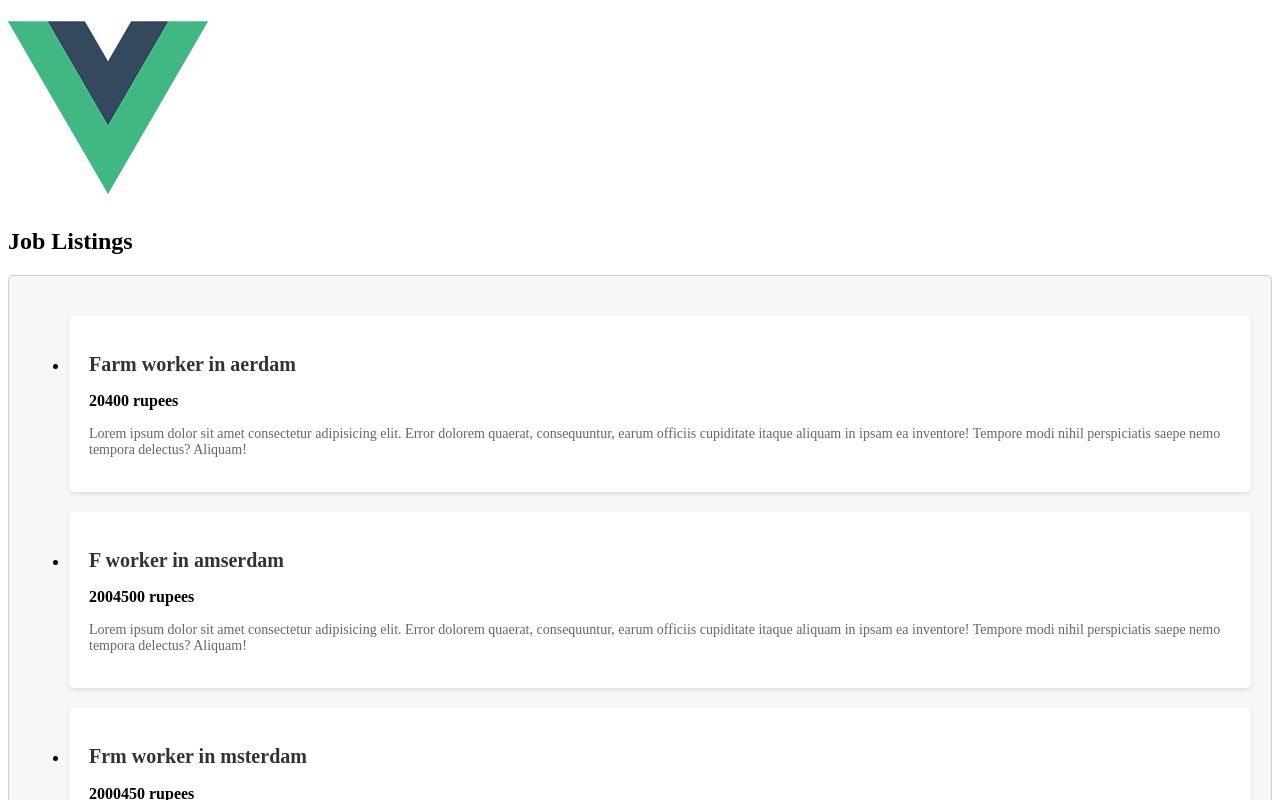
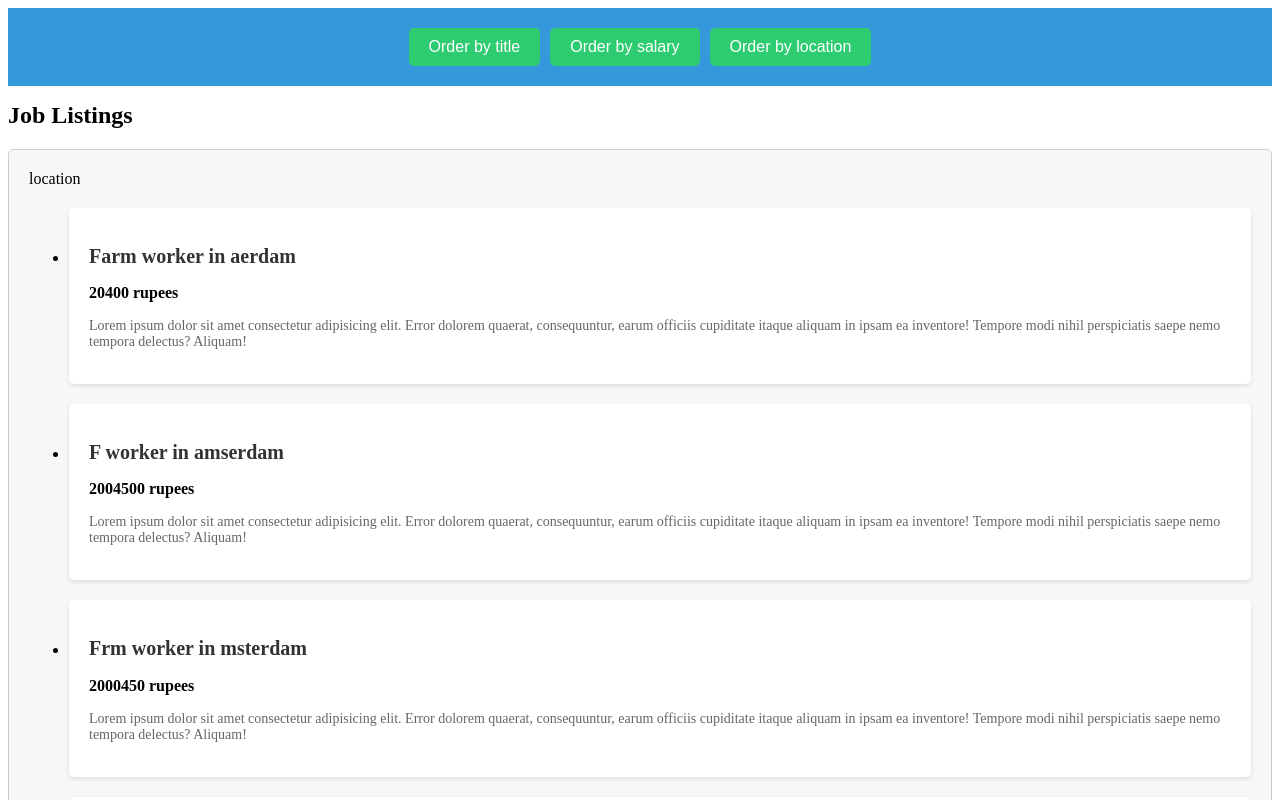
Before and after one commit to sandeep-narayana/TypeScript_With_VuE3, a Vue app in the folder typescript_vue_demo/vue_typescript_project/: page / in a window 1280 px wide. Shown: the top 800 px of the page. Built offline with nearby package versions, Linux system fonts and the light colour scheme; the HTML template or start-up script is replaced by a standard one.

Commit message:
added buttons for filter functionality - only css and props

```diff
--- a/typescript_vue_demo/vue_typescript_project/src/App.vue
+++ b/typescript_vue_demo/vue_typescript_project/src/App.vue
@@ -1,7 +1,20 @@
 <template>
-  <img alt="Vue logo" src="./assets/logo.png" />
   <div class="app">
-    <JobsList :jobs="jobs"/>
+    <header class="header">
+      <div class="order">
+        <button @click="handleClick('title')" class="button">
+          Order by title
+        </button>
+        <button @click="handleClick('salary')" class="button">
+          Order by salary
+        </button>
+        <button @click="handleClick('location')" class="button">
+          Order by location
+        </button>
+      </div>
+    </header>
+
+    <JobsList :jobs="jobs" :order="order" />
   </div>
 </template>
 
@@ -9,6 +22,7 @@
 import { defineComponent, reactive, ref, toRefs } from "vue";
 import Job from "@/types/job";
 import JobsList from "./components/JobsList.vue";
+import OrderTerm from "./types/OrderTerm";
 
 export default defineComponent({
   name: "App",
@@ -16,7 +30,6 @@ export default defineComponent({
     JobsList,
   },
   setup() {
-
     const jobs = ref<Job[]>([
       { title: "Farm worker", location: "aerdam", salary: 20400, id: "1" },
       { title: "F worker", location: "amserdam", salary: 2004500, id: "2" },
@@ -25,10 +38,42 @@ export default defineComponent({
       { title: "arm worker", location: "amerdam", salary: 2000045, id: "5" },
       { title: "rm worker", location: "terdam", salary: 200023460, id: "6" },
     ]);
-    return { jobs };
+
+    // initial order
+    const order = ref<OrderTerm>("location");
+    const handleClick = (term: OrderTerm) => {
+      order.value = term;
+    };
+    return { jobs, handleClick, order };
   },
 });
 </script>
 
-<style>
+<style scoped>
+.header {
+  background-color: #3498db;
+  padding: 20px;
+  text-align: center;
+}
+
+.order {
+  display: flex;
+  justify-content: center;
+  gap: 10px;
+}
+
+.button {
+  background-color: #2ecc71;
+  color: #fff;
+  border: none;
+  padding: 10px 20px;
+  cursor: pointer;
+  border-radius: 5px;
+  font-size: 16px;
+  transition: background-color 0.3s ease;
+}
+
+.button:hover {
+  background-color: #27ae60;
+}
 </style>
--- a/typescript_vue_demo/vue_typescript_project/src/components/JobsList.vue
+++ b/typescript_vue_demo/vue_typescript_project/src/components/JobsList.vue
@@ -2,6 +2,7 @@
   <div>
     <h1 class="title">Job Listings</h1>
     <div class="job_list">
+      {{ this.order }}
       <ul>
         <li v-for="job in jobs" :key="job.id" class="job_item">
           <h2 class="job_title">{{ job.title }} in {{ job.location }}</h2>
@@ -24,6 +25,7 @@
 
 <script lang="ts">
 import Job from "@/types/job";
+import OrderTerm from "@/types/OrderTerm";
 import { defineComponent, PropType } from "vue";
 
 export default defineComponent({
@@ -32,6 +34,10 @@ export default defineComponent({
     jobs: {
       required: true,
       type: Array as PropType<Job[]>,
+    },
+    order: {
+      required: true,
+      type: String as PropType<OrderTerm>,
     },
   },
 });
--- /dev/null
+++ b/typescript_vue_demo/vue_typescript_project/src/types/OrderTerm.ts
@@ -0,0 +1,2 @@
+type OrderTerm = 'location'|'title'|'salary'
+export default OrderTerm;
```
